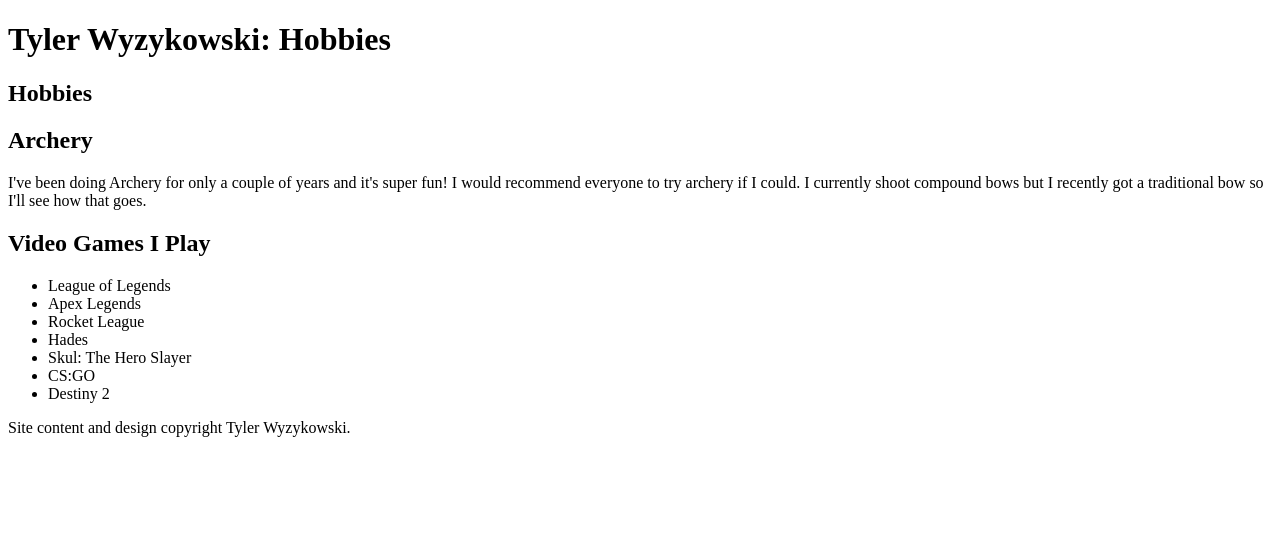
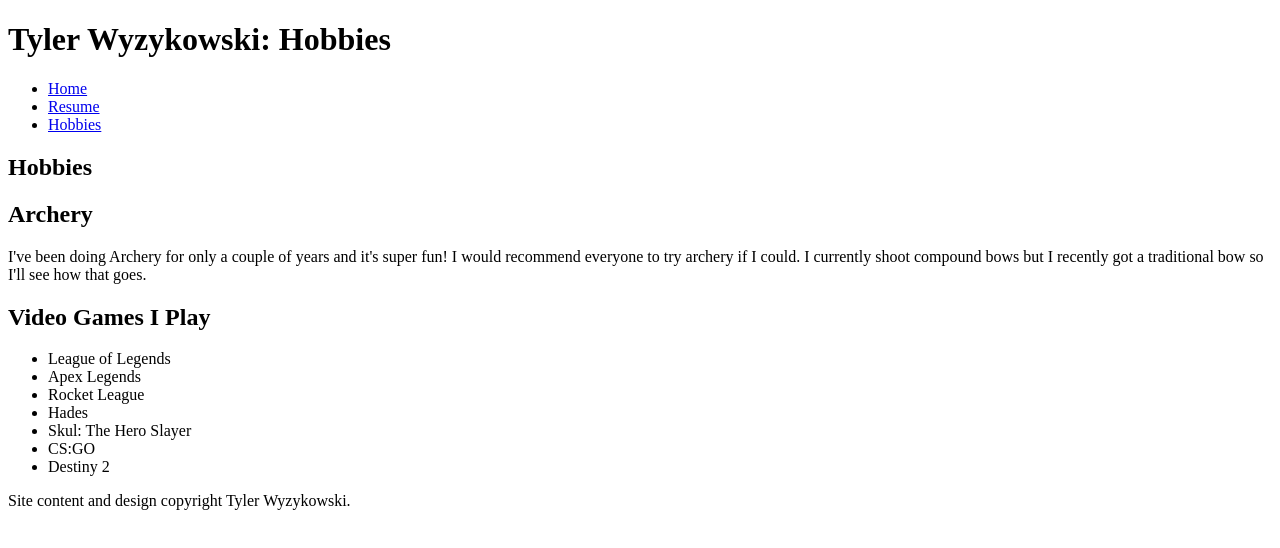
Before and after one commit to Tylwyz/Website, a plain HTML site: page hobbies/index.html in a window 1280 px wide. Drawn offline with Linux system fonts and the light colour scheme.

Commit message:
Add navigation to all pages on all pages

```diff
--- a/hobbies/index.html
+++ b/hobbies/index.html
@@ -7,6 +7,13 @@
   <body>
     <header id="header">
       <h1>Tyler Wyzykowski: Hobbies</h1>
+      <nav id="navigation">
+        <ul>
+          <li><a href="../">Home</a></li>
+          <li><a href="../resume">Resume</a></li>
+          <li><a href="../hobbies">Hobbies</a></li>
+        </ul>
+      </nav>
     </header>
     <main id="content">
       <article id="hobbies">
```
Also changed, not shown: index.html (+7 -0 lines), resume/index.html (+7 -0 lines).
